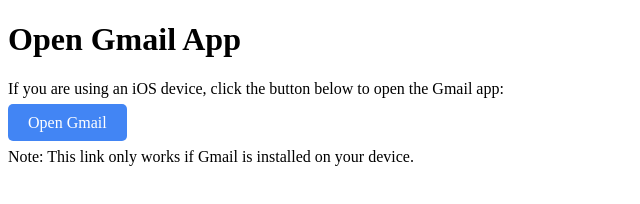
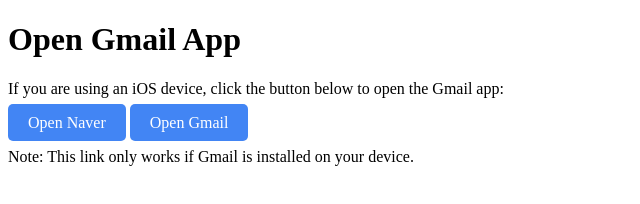
Before and after one commit to ujeon/webViewTest, a plain HTML site: page index.html in a window 1280 px wide. Shown: the whole page, without its empty margins (0-640 px from the left). Drawn offline with Linux system fonts and the light colour scheme.

Commit message:
Update index.html

```diff
--- a/index.html
+++ b/index.html
@@ -8,7 +8,8 @@
 <body>
     <h1>Open Gmail App</h1>
     <p>If you are using an iOS device, click the button below to open the Gmail app:</p>
-    <a href="https://www.naver.com" style="padding: 10px 20px; background-color: #4285F4; color: white; text-decoration: none; border-radius: 5px;">Open Gmail</a>
+    <a href="https://www.naver.com" style="padding: 10px 20px; background-color: #4285F4; color: white; text-decoration: none; border-radius: 5px;">Open Naver</a>
+    <a href="googlegmail://co" style="padding: 10px 20px; background-color: #4285F4; color: white; text-decoration: none; border-radius: 5px;">Open Gmail</a>
     <p>Note: This link only works if Gmail is installed on your device.</p>
 </body>
 </html>
```
